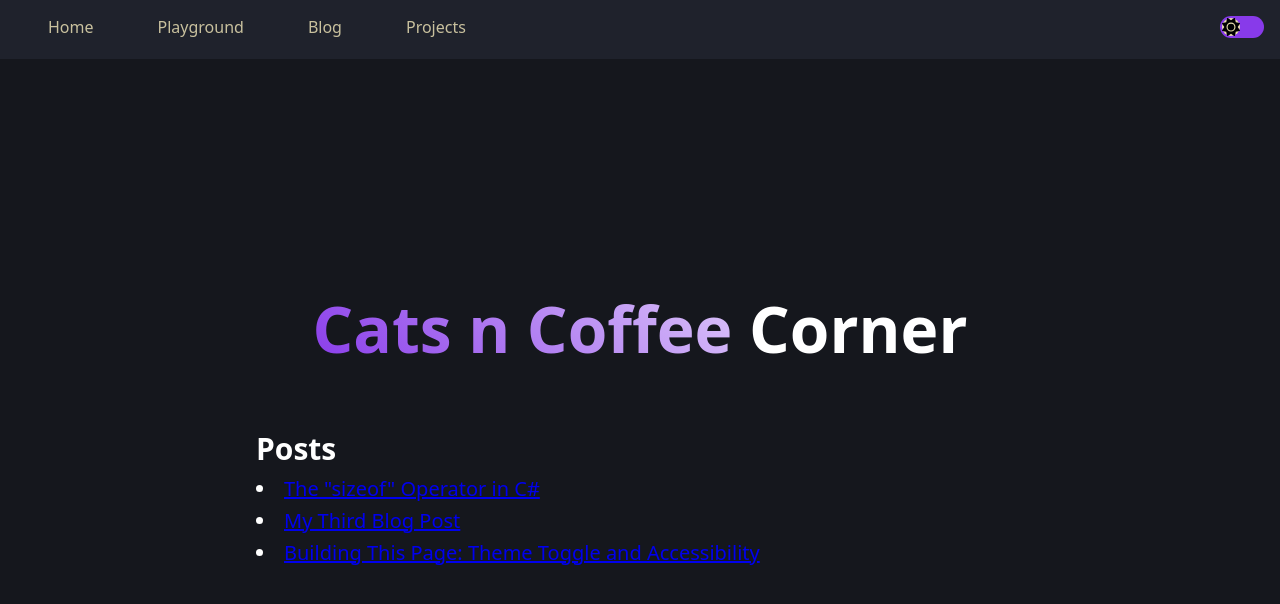
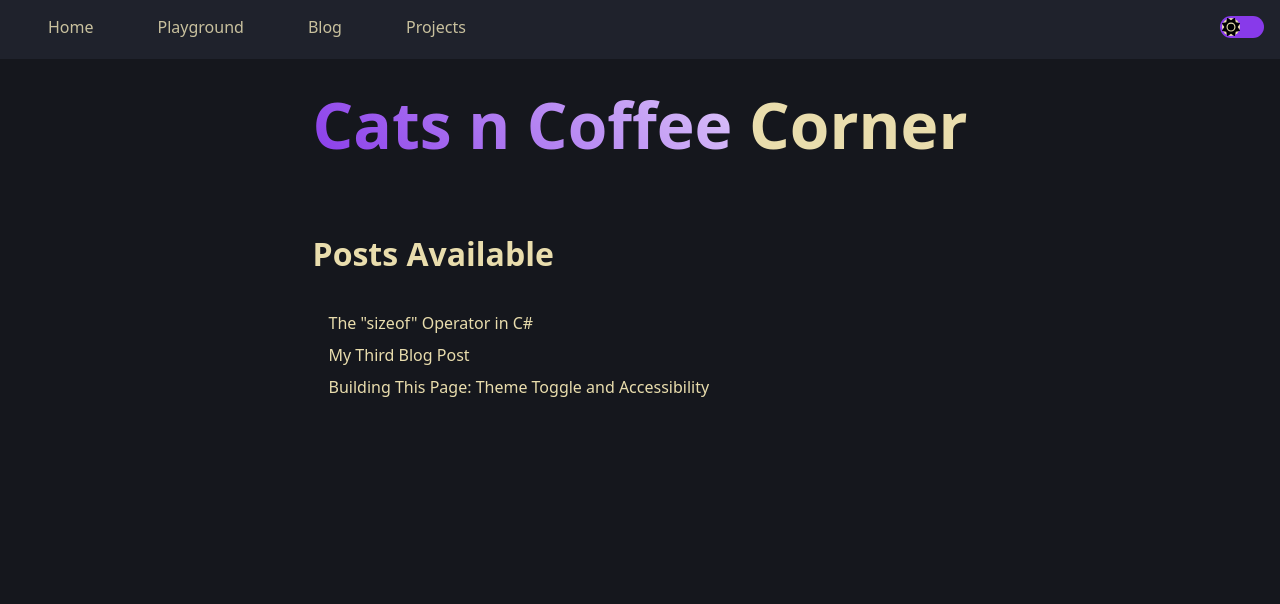
Before and after one commit to Cats-n-coffee/cats-n-coffee-corner, an Astro site: page /blog in a window 1280 px wide. Built offline with nearby package versions, Linux system fonts and the light colour scheme; Astro itself is replaced by a stand-in of ours.

Commit message:
cleanup styles, add basic ones for home and blog pages

```diff
--- a/src/pages/blog.astro
+++ b/src/pages/blog.astro
@@ -5,10 +5,10 @@ import Layout from '../layouts/Layout.astro';
 const allPosts = await getCollection('posts');
 ---
 
-<Layout title="Cats n Coffee Corner">
+<Layout title="Cats-n-Coffee Corner">
 	<main>
 		<h1><span class="text-gradient">Cats n Coffee</span> Corner</h1>
-        <h2>Posts</h2>
+        <h2>Posts Available</h2>
         <ul>
             {allPosts.map((post) => <li><a href={`/posts/${post.slug}`}>{post.data.title}</a></li>)}
         </ul>
@@ -16,21 +16,36 @@ const allPosts = await getCollection('posts');
 </Layout>
 
 <style>
-	main {
-		margin: auto;
-		padding: 1rem;
-		width: 800px;
-		max-width: calc(100% - 2rem);
-		color: white;
-		font-size: 20px;
-		line-height: 1.6;
-	}
+h2 {
+    font-size: 2em;
+    padding-bottom: 1em;
+}
 
-	h1 {
-		font-size: 4rem;
-		font-weight: 700;
-		line-height: 1;
-		text-align: center;
-		margin-bottom: 1em;
-	}
+ul {
+    padding: 0 1em;
+    li {
+        list-style: none;
+        line-height: 2em;
+
+        a {
+            color: var(--contrast);
+            text-decoration: none;
+
+            &:visited {
+                color: var(--contrast);
+            }
+
+            &:hover, &:hover .back-to-posts__icon {
+                color: var(--contrast-color);
+                transition: color 300ms ease-in-out;
+            }
+
+            &:focus, &:focus .back-to-posts__icon {
+                color: var(--contrast-color);
+                font-weight: 500;
+                transition: color 300ms ease-in-out;
+            }
+        }
+    }
+}
 </style>
--- a/src/pages/index.astro
+++ b/src/pages/index.astro
@@ -1,5 +1,6 @@
 ---
 import Layout from '../layouts/Layout.astro';
+import CatFullSize from '../assets/cat-full-size.svg?raw';
 
 import '../styles/global.css';
 ---
@@ -7,29 +8,48 @@ import '../styles/global.css';
 <Layout title="Cats n Coffee Corner">
 	<main>
 		<h1><span class="text-gradient">Cats-n-Coffee</span> Corner</h1>
-		<p>
-			Fun Things Coming Soon...
-		</p>
-		<p>Find all available tags <a href="/tags/">here</a></p>
+		<section class="home-content">
+			<div class="home-content-left">
+				<Fragment set:html={CatFullSize} />
+			</div>
+
+			<div class="home-content-right">
+				<p>
+					Fun Things Coming Soon...
+				</p>
+				<p>Find all available tags <a href="/tags/">here</a></p>
+			</div>
+		</section>
 	</main>
 </Layout>
 
 <style>
-	main {
-		margin: auto;
-		padding: 1rem;
-		width: 800px;
-		max-width: calc(100% - 2rem);
-		color: white;
-		font-size: 20px;
-		line-height: 1.6;
+	.home-content {
+		display: flex;
+		justify-content: center;
 	}
 
-	h1 {
-		font-size: 4rem;
-		font-weight: 700;
-		line-height: 1;
-		text-align: center;
-		margin-bottom: 1em;
+	.home-content-left {
+		width: 400px;
+		height: auto;
+
+		svg {
+			width: 100%;
+			height: auto;
+		}
+	}
+
+	.home-content-right {
+		margin-left: 40px;
+		font-size: 1.25em;
+		line-height: 1.5em;
+
+		a, a:visited {
+			color: var(--contrast);
+
+			&:hover {
+				color: var(--contrast-color);
+			}
+		}
 	}
 </style>
```
